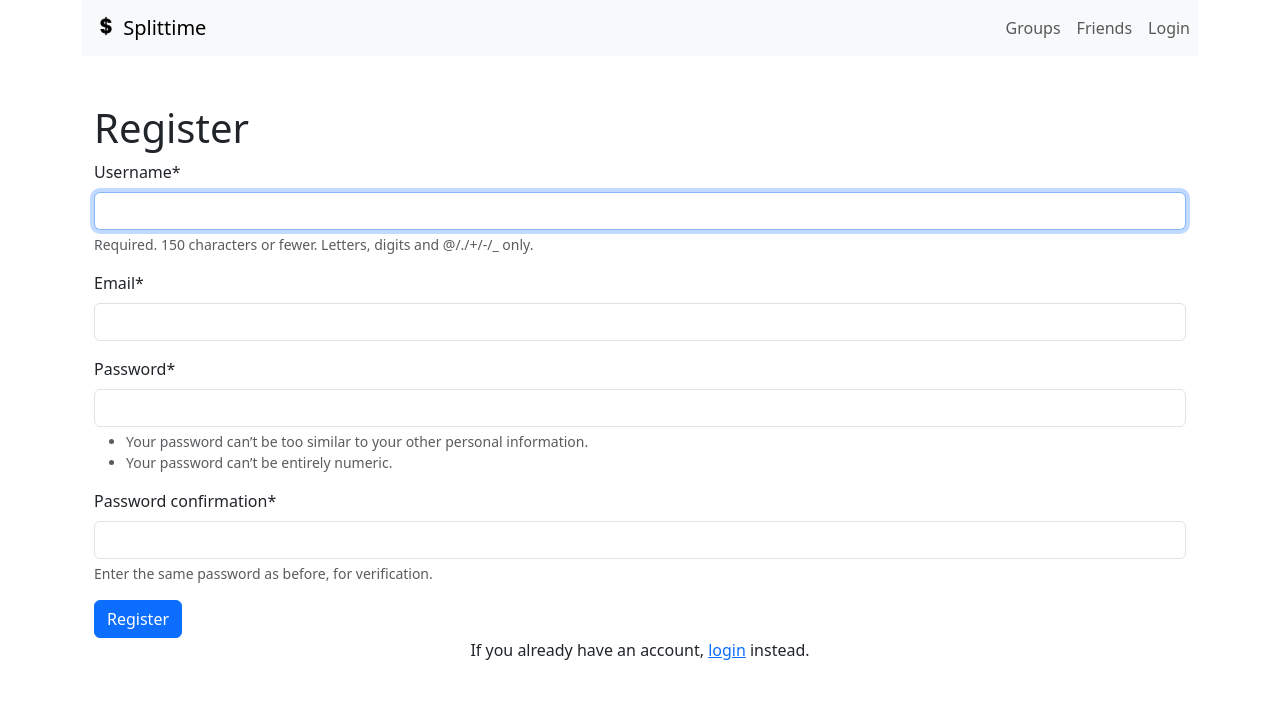
After one commit to Radami/expense_share, a Django app: page /splittime/register in a window 1280 px wide. The commit adds this page. Shown: the top 725 px of the page. Run offline with Django 5.2, Linux system fonts and the light colour scheme; some libraries are stand-ins or nearby versions.

Commit message:
Add basic user management functionality

```diff
--- a/expense_share/settings.py
+++ b/expense_share/settings.py
@@ -33,6 +33,8 @@ ALLOWED_HOSTS = []
 
 INSTALLED_APPS = [
     'splittime.apps.SplittimeConfig',
+    'crispy_forms',
+    'crispy_bootstrap5',
     'django.contrib.admin',
     'django.contrib.auth',
     'django.contrib.contenttypes',
@@ -113,6 +115,8 @@ USE_I18N = True
 
 USE_TZ = True
 
+CRISPY_ALLOWED_TEMPLATE_PACKS = "bootstrap5"
+CRISPY_TEMPLATE_PACK = 'bootstrap5'
 
 # Static files (CSS, JavaScript, Images)
 # https://docs.djangoproject.com/en/5.0/howto/static-files/
--- /dev/null
+++ b/splittime/forms.py
@@ -0,0 +1,20 @@
+from django import forms
+from django.contrib.auth.forms import UserCreationForm
+from django.contrib.auth.models import User
+
+
+# Create your forms here.
+
+class NewUserForm(UserCreationForm):
+    email = forms.EmailField(required=True)
+
+    class Meta:
+        model = User
+        fields = ("username", "email", "password1", "password2")
+
+    def save(self, commit=True):
+        user = super(NewUserForm, self).save(commit=False)
+        user.email = self.cleaned_data['email']
+        if commit:
+            user.save()
+        return user
--- a/splittime/templates/splittime/base.html
+++ b/splittime/templates/splittime/base.html
@@ -24,16 +24,33 @@
                         <img src="{% static 'splittime/images/dollar-sign.png' %}" alt="Logo" width="24" height="24" class="d-inline-block align-text-top">
                         Splittime
                     </a>
+                </div>
                 <div class="collapse navbar-collapse" id="navbarNav">
                     <ul class="navbar-nav">
                     <li class="nav-item">
-                        <a class="nav-link active" aria-current="page" href="{% url 'splittime:index' %}">Groups</a>
+                        <a class="nav-link" aria-current="page" href="{% url 'splittime:index' %}">Groups</a>
                     </li>
                     <li class="nav-item">
-                        <a class="nav-link active" aria-current="page" href="{% url 'splittime:friends' %}">Friends</a>
+                        <a class="nav-link" aria-current="page" href="{% url 'splittime:friends' %}">Friends</a>
                     </li>
+
+                    {% if user.is_authenticated %}
+
+                    <li class="nav-item">
+                        <a class="nav-link" href="/splittime/logout">Logout</a>
+                    </li>
+                    <li class="nav-item">
+                        <a class="nav-link" href="#">Welcome, {{user.username}}</a>
+                    </li>
+
+                    {% else %}
+
+                    <li class="nav-item">
+                        <a class="nav-link" href="/splittime/login">Login</a>
+                    </li>
+
+                    {% endif %}
                     </ul>
-                </div>
                 </div>
             </nav>
         </div>
--- /dev/null
+++ b/splittime/templates/splittime/register.html
@@ -0,0 +1,18 @@
+{% extends "splittime/base.html" %}
+
+{% block content %}
+
+{% load crispy_forms_tags %}
+
+<!--Register-->
+<div class="container py-5">
+	<h1>Register</h1>
+	<form method="POST">
+		{% csrf_token %}
+		{{ register_form|crispy }}
+		<button class="btn btn-primary" type="submit">Register</button>
+	</form>
+	<p class="text-center">If you already have an account, <a href="/login">login</a> instead.</p>
+</div>
+
+{% endblock %}
--- a/splittime/urls.py
+++ b/splittime/urls.py
@@ -1,6 +1,6 @@
 from django.urls import path
 
-from .views import expense_views, group_views, friend_views
+from .views import expense_views, group_views, friend_views, user_views
 
 app_name = "splittime"
 urlpatterns = [
@@ -30,4 +30,8 @@ urlpatterns = [
           expense_views.delete_expense, name="delete_expense"),
      path("friends/",
           friend_views.FriendsView.as_view(), name="friends"),
+
+     path("register", user_views.register_request, name="register"),
+     path("login", user_views.login_request, name="login"),
+     path("logout", user_views.logout_request, name="logout"),
 ]
--- /dev/null
+++ b/splittime/views/user_views.py
@@ -0,0 +1,47 @@
+from django.shortcuts import render, redirect
+from ..forms import NewUserForm
+from django.contrib.auth import login, authenticate, logout
+from django.contrib.auth.forms import AuthenticationForm
+from django.contrib import messages
+
+
+def register_request(request):
+    if request.method == "POST":
+        form = NewUserForm(request.POST)
+        if form.is_valid():
+            user = form.save()
+            login(request, user)
+            messages.success(request, "Registration successful.")
+            return redirect("splittime:index")
+        messages.error(request, "Unsuccessful registration. Invalid information.")
+    form = NewUserForm()
+    return render(request=request,
+                  template_name="splittime/register.html",
+                  context={"register_form": form})
+
+
+def login_request(request):
+    if request.method == "POST":
+        form = AuthenticationForm(request, data=request.POST)
+        if form.is_valid():
+            username = form.cleaned_data.get('username')
+            password = form.cleaned_data.get('password')
+            user = authenticate(username=username, password=password)
+            if user is not None:
+                login(request, user)
+                messages.info(request, f"You are now logged in as {username}.")
+                return redirect("splittime:index")
+            else:
+                messages.error(request, "Invalid username or password.")
+        else:
+            messages.error(request, "Invalid username or password.")
+    form = AuthenticationForm()
+    return render(request=request,
+                  template_name="splittime/login.html",
+                  context={"login_form": form})
+
+
+def logout_request(request):
+    logout(request)
+    messages.info(request, "You have successfully logged out.")
+    return redirect("splittime:index")
```
Also changed, not shown: splittime/templates/splittime/login.html (added, +18 -0 lines).
